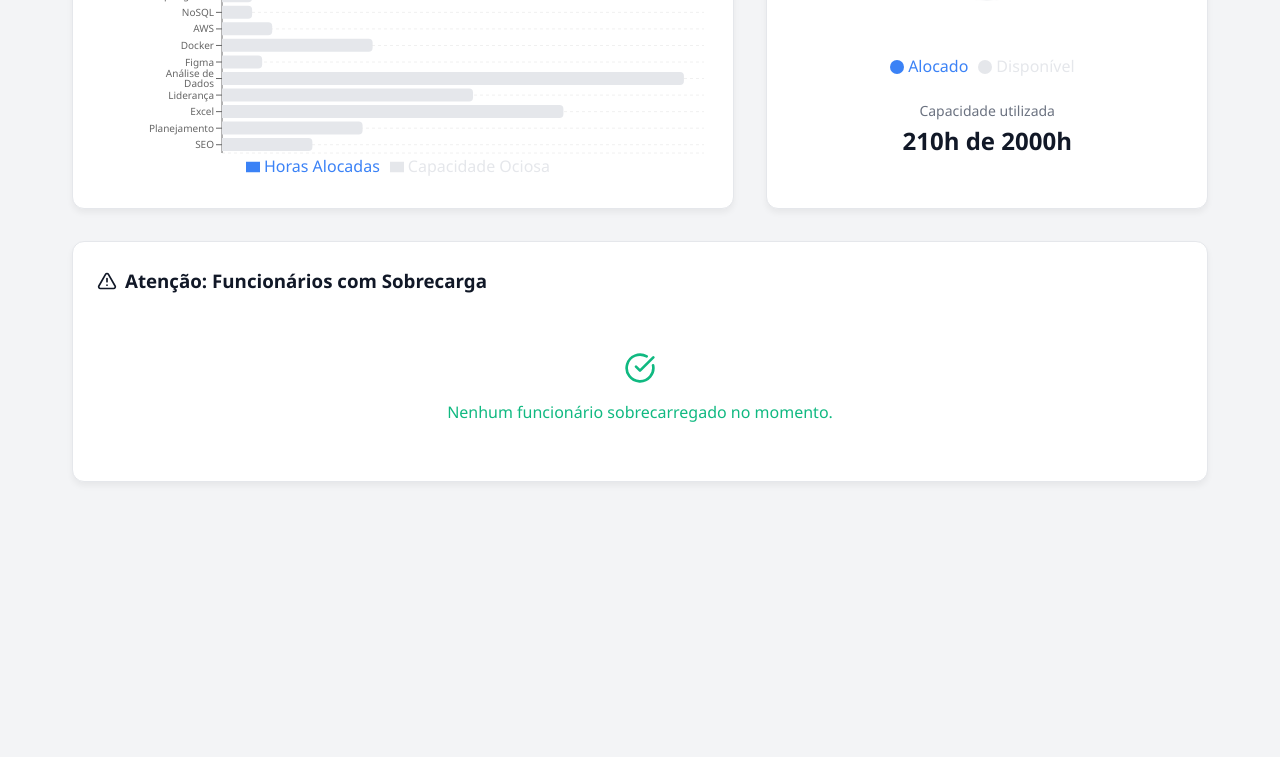
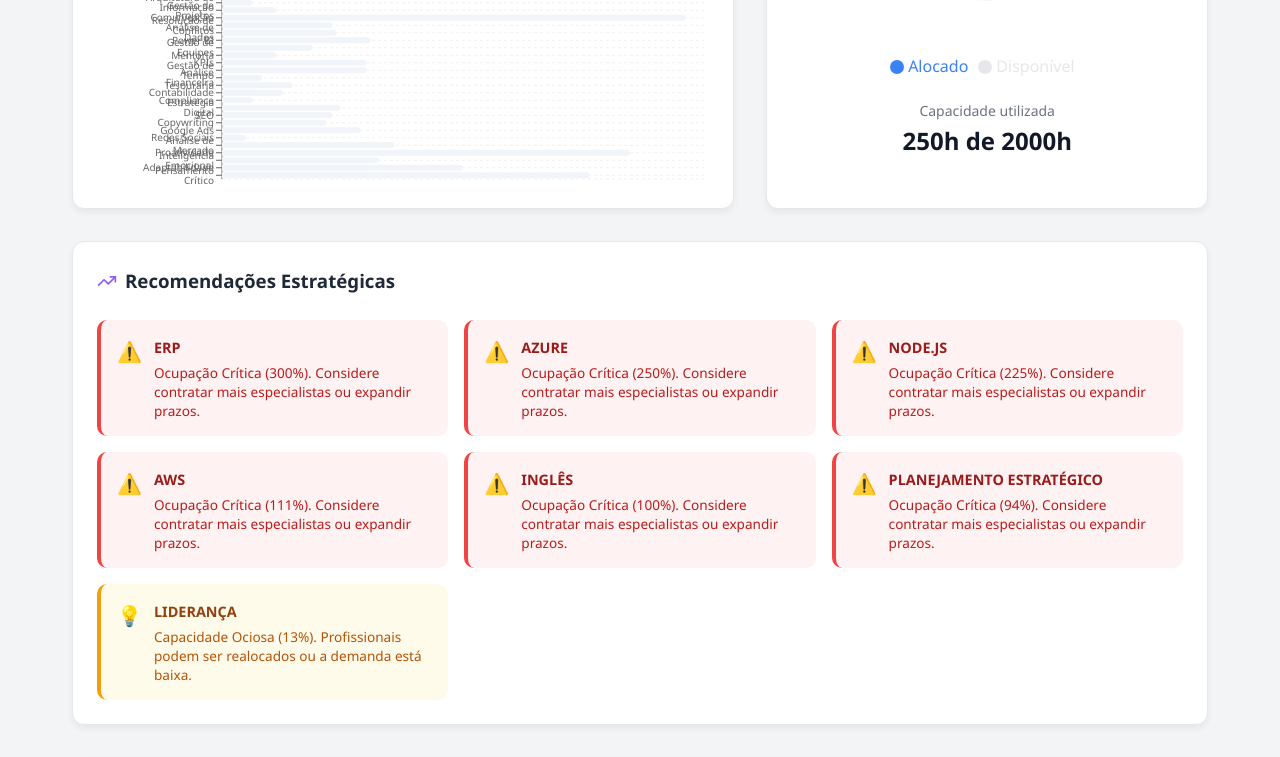
Before and after one commit to 710lucas/Gest-o-de-funcionarios-GISI, a React (Vite) app: page /analytics in a window 1280 px wide. Shown: the part 700-1457 px from the top of the page. Before the commit the page ends 1214 px from the top, so only its background shows below. Built offline with nearby package versions, Linux system fonts and the light colour scheme.

Commit message:
feat: implementar insights inteligentes no Analytics e digitação livre de skills (corrigido)

```diff
--- a/src/components/FuncionarioModal.jsx
+++ b/src/components/FuncionarioModal.jsx
@@ -180,17 +180,21 @@ const FuncionarioModal = ({ funcionario, isOpen, onClose, onSave, onDelete }) =>
 
             {isEditing && (
               <div className="add-skill-box" style={{ marginTop: '0.5rem', display: 'flex', gap: '0.5rem' }}>
-                <select
+                <input
+                  list="competencias-sugeridas"
                   className="form-input"
                   value={newSkill}
                   onChange={(e) => setNewSkill(e.target.value)}
-                >
-                  <option value="">Selecionar Competência...</option>
+                  onKeyDown={(e) => e.key === 'Enter' && (e.preventDefault(), handleAddSkill())}
+                  placeholder="Digitar ou selecionar skill..."
+                  style={{ flex: 1 }}
+                />
+                <datalist id="competencias-sugeridas">
                   {competenciasDisponiveis
                     .filter(c => !formData.competencias?.includes(c))
-                    .map(c => <option key={c} value={c}>{c}</option>)
+                    .map(c => <option key={c} value={c} />)
                   }
-                </select>
+                </datalist>
                 <button
                   type="button"
                   className="btn btn-secondary"
--- a/src/pages/Analytics.jsx
+++ b/src/pages/Analytics.jsx
@@ -9,6 +9,7 @@ const Analytics = () => {
     occupancyBySkill: [],
     globalAvailability: [],
     overloadedEmployees: [],
+    strategicInsights: [],
     stats: { totalHours: 0, allocatedHours: 0, avgOccupancy: 0 }
   });
   const [isMobile, setIsMobile] = useState(false);
@@ -43,8 +44,7 @@ const Analytics = () => {
       funcs.forEach(f => {
         (f.competencias || []).forEach(s => {
           if (skillStats[s]) {
-            // Dividimos a carga horária do funcionário pelo número de skills dele para uma estimativa justa de potencial
-            skillStats[s].total += f.carga_horaria_max / f.competencias.length;
+            skillStats[s].total += f.carga_horaria_max / (f.competencias.length || 1);
           }
         });
       });
@@ -80,10 +80,31 @@ const Analytics = () => {
         .map(f => ({
           ...f,
           effort: employeeEffort[f.id] || 0,
-          percent: Math.round(((employeeEffort[f.id] || 0) / f.carga_horaria_max) * 100)
+          percent: Math.round(((employeeEffort[f.id] || 0) / (f.carga_horaria_max || 40)) * 100)
         }))
         .filter(f => f.percent > 100)
         .sort((a, b) => b.percent - a.percent);
+
+      // 4. Insights Estratégicos
+      const strategicInsights = occupancyBySkill.map(s => {
+        if (s.percent >= 80) {
+          return {
+            skill: s.name,
+            type: 'danger',
+            message: `Ocupação Crítica (${s.percent}%). Considere contratar mais especialistas ou expandir prazos.`,
+            icon: '⚠️'
+          };
+        }
+        if (s.percent > 0 && s.percent <= 30) {
+          return {
+            skill: s.name,
+            type: 'warning',
+            message: `Capacidade Ociosa (${s.percent}%). Profissionais podem ser realocados ou a demanda está baixa.`,
+            icon: '💡'
+          };
+        }
+        return null;
+      }).filter(Boolean);
 
       setData({
         occupancyBySkill,
@@ -92,6 +113,7 @@ const Analytics = () => {
           { name: 'Disponível', value: Math.max(0, totalHours - allocatedHours), fill: '#e5e7eb' }
         ],
         overloadedEmployees,
+        strategicInsights,
         stats: {
           totalHours,
           allocatedHours,
@@ -104,8 +126,6 @@ const Analytics = () => {
       setLoading(false);
     }
   };
-
-  const COLORS = ['#3b82f6', '#10b981', '#f59e0b', '#ef4444', '#8b5cf6', '#ec4899'];
 
   if (loading) return <div className="container" style={{ textAlign: 'center', padding: '5rem' }}>Gerando inteligência de dados...</div>;
 
@@ -142,9 +162,19 @@ const Analytics = () => {
 
       <div style={{ display: 'grid', gridTemplateColumns: isMobile ? '1fr' : '1.5fr 1fr', gap: '2rem', marginBottom: '2rem' }}>
         <div className="card" style={{ padding: '1.5rem', boxShadow: '0 4px 6px rgba(0,0,0,0.05)' }}>
-          <h3 style={{ marginBottom: '1.5rem', display: 'flex', alignItems: 'center', gap: '0.5rem' }}>
-            <Users size={20} color="#3b82f6" /> Ocupação por Competência (Horas)
-          </h3>
+          <div style={{ display: 'flex', justifyContent: 'space-between', alignItems: 'center', marginBottom: '1.5rem', flexWrap: 'wrap', gap: '0.5rem' }}>
+            <h3 style={{ display: 'flex', alignItems: 'center', gap: '0.5rem', margin: 0 }}>
+              <Users size={20} color="#3b82f6" /> Ocupação por Competência (Horas)
+            </h3>
+            <div style={{ display: 'flex', gap: '0.75rem', fontSize: '0.7rem' }}>
+              <span style={{ display: 'flex', alignItems: 'center', gap: '0.25rem' }}>
+                <div style={{ width: '8px', height: '8px', backgroundColor: '#ef4444', borderRadius: '2px' }}></div> Crítico (&gt;80%)
+              </span>
+              <span style={{ display: 'flex', alignItems: 'center', gap: '0.25rem' }}>
+                <div style={{ width: '8px', height: '8px', backgroundColor: '#f59e0b', borderRadius: '2px' }}></div> Alerta (&lt;30%)
+              </span>
+            </div>
+          </div>
           <div style={{ height: '400px' }}>
             <ResponsiveContainer width="100%" height="100%">
               <BarChart data={data.occupancyBySkill} layout="vertical">
@@ -153,11 +183,34 @@ const Analytics = () => {
                 <YAxis dataKey="name" type="category" width={120} tick={{ fontSize: 10 }} interval={0} />
                 <Tooltip
                   cursor={{ fill: '#f9fafb' }}
-                  contentStyle={{ borderRadius: '8px', border: 'none', boxShadow: '0 4px 12px rgba(0,0,0,0.1)' }}
+                  content={({ active, payload }) => {
+                    if (active && payload && payload.length) {
+                      const s = payload[0].payload;
+                      return (
+                        <div style={{ backgroundColor: '#fff', padding: '0.75rem', borderRadius: '8px', boxShadow: '0 4px 12px rgba(0,0,0,0.1)', border: '1px solid #e5e7eb' }}>
+                          <strong style={{ display: 'block', marginBottom: '0.25rem' }}>{s.name}</strong>
+                          <div style={{ fontSize: '0.85rem', color: '#4b5563' }}>
+                            <p style={{ margin: 0 }}>Capacidade: {(s.ocupado + s.livre).toFixed(1)}h</p>
+                            <p style={{ margin: 0 }}>Alocado: {s.ocupado}h</p>
+                            <p style={{ margin: '0.25rem 0 0 0', fontWeight: 'bold', color: s.percent >= 80 ? '#ef4444' : s.percent <= 30 ? '#f59e0b' : '#3b82f6' }}>
+                              Uso: {s.percent}%
+                            </p>
+                          </div>
+                        </div>
+                      );
+                    }
+                    return null;
+                  }}
                 />
-                <Legend />
-                <Bar dataKey="ocupado" name="Horas Alocadas" stackId="a" fill="#3b82f6" radius={[0, 0, 0, 0]} />
-                <Bar dataKey="livre" name="Capacidade Ociosa" stackId="a" fill="#e5e7eb" radius={[0, 4, 4, 0]} />
+                <Bar dataKey="ocupado" stackId="a" radius={[0, 0, 0, 0]}>
+                  {data.occupancyBySkill.map((entry, index) => (
+                    <Cell
+                      key={`cell-${index}`}
+                      fill={entry.percent >= 80 ? '#ef4444' : entry.percent <= 30 ? '#f59e0b' : '#3b82f6'}
+                    />
+                  ))}
+                </Bar>
+                <Bar dataKey="livre" name="Capacidade Ociosa" stackId="a" fill="#f1f5f9" radius={[0, 4, 4, 0]} />
               </BarChart>
             </ResponsiveContainer>
           </div>
@@ -195,6 +248,46 @@ const Analytics = () => {
         </div>
       </div>
 
+      {/* Insights Estratégicos */}
+      <div className="card" style={{ padding: '1.5rem', boxShadow: '0 4px 6px rgba(0,0,0,0.05)', marginBottom: '2rem' }}>
+        <h3 style={{ marginBottom: '1.5rem', display: 'flex', alignItems: 'center', gap: '0.5rem' }}>
+          <TrendingUp size={20} color="#8b5cf6" /> Recomendações Estratégicas
+        </h3>
+        <div style={{ display: 'grid', gridTemplateColumns: isMobile ? '1fr' : 'repeat(auto-fill, minmax(300px, 1fr))', gap: '1rem' }}>
+          {data.strategicInsights.length > 0 ? (
+            data.strategicInsights.map((insight, idx) => (
+              <div
+                key={idx}
+                style={{
+                  padding: '1rem',
+                  borderRadius: '10px',
+                  backgroundColor: insight.type === 'danger' ? '#fef2f2' : '#fffbeb',
+                  borderLeft: `4px solid ${insight.type === 'danger' ? '#ef4444' : '#f59e0b'}`,
+                  display: 'flex',
+                  gap: '0.75rem',
+                  alignItems: 'flex-start'
+                }}
+              >
+                <span style={{ fontSize: '1.25rem' }}>{insight.icon}</span>
+                <div>
+                  <strong style={{ display: 'block', fontSize: '0.9rem', color: insight.type === 'danger' ? '#991b1b' : '#92400e', textTransform: 'uppercase', marginBottom: '0.25rem' }}>
+                    {insight.skill}
+                  </strong>
+                  <p style={{ margin: 0, fontSize: '0.85rem', color: insight.type === 'danger' ? '#b91c1c' : '#b45309', lineHeight: '1.4' }}>
+                    {insight.message}
+                  </p>
+                </div>
+              </div>
+            ))
+          ) : (
+            <div style={{ gridColumn: '1 / -1', textAlign: 'center', padding: '2rem', color: '#6b7280' }}>
+              <CheckCircle size={32} style={{ marginBottom: '0.5rem', opacity: 0.5 }} />
+              <p>Capacidade operacional equilibrada. Nenhuma ação recomendada no momento.</p>
+            </div>
+          )}
+        </div>
+      </div>
+
       <div className="card" style={{ padding: '1.5rem', boxShadow: '0 4px 6px rgba(0,0,0,0.05)' }}>
         <h3 style={{ marginBottom: '1.5rem', display: 'flex', alignItems: 'center', gap: '0.5rem', color: data.overloadedEmployees.length > 0 ? '#ef4444' : '#111827' }}>
           <AlertTriangle size={20} /> Atenção: Funcionários com Sobrecarga
@@ -227,7 +320,7 @@ const Analytics = () => {
                     <td>
                       <div style={{ display: 'flex', alignItems: 'center', gap: '0.5rem' }}>
                         <div style={{ flex: 1, height: '8px', background: '#fee2e2', borderRadius: '4px', minWidth: '60px' }}>
-                          <div style={{ height: '100%', background: '#ef4444', width: '100%', borderRadius: '4px' }}></div>
+                          <div style={{ height: '100%', background: '#ef4444', width: `${Math.min(100, f.percent)}%`, borderRadius: '4px' }}></div>
                         </div>
                         <span>{f.percent}%</span>
                       </div>
--- a/src/pages/Cadastro.jsx
+++ b/src/pages/Cadastro.jsx
@@ -7,6 +7,7 @@ const Cadastro = () => {
     const navigate = useNavigate();
     const [isMobile, setIsMobile] = useState(false);
     const [loading, setLoading] = useState(false);
+    const [newSkill, setNewSkill] = useState('');
     const [formData, setFormData] = useState({
         nome: '',
         cargo: '',
@@ -33,6 +34,24 @@ const Cadastro = () => {
         setFormData(prev => ({
             ...prev,
             [name]: value
+        }));
+    };
+
+    const handleAddSkill = (e) => {
+        if (e) e.preventDefault();
+        if (newSkill && !formData.competencias.includes(newSkill)) {
+            setFormData(prev => ({
+                ...prev,
+                competencias: [...prev.competencias, newSkill]
+            }));
+            setNewSkill('');
+        }
+    };
+
+    const handleRemoveSkill = (skill) => {
+        setFormData(prev => ({
+            ...prev,
+            competencias: prev.competencias.filter(s => s !== skill)
         }));
     };
 
@@ -136,6 +155,49 @@ const Cadastro = () => {
                         />
                     </div>
 
+                    <div className="form-group">
+                        <label className="form-label">Competências / Skills</label>
+                        <div className="skills-container" style={{ marginBottom: '0.75rem' }}>
+                            {formData.competencias.map(skill => (
+                                <span key={skill} className="skill-tag">
+                                    {skill}
+                                    <button
+                                        type="button"
+                                        className="remove-skill"
+                                        onClick={() => handleRemoveSkill(skill)}
+                                    >
+                                        &times;
+                                    </button>
+                                </span>
+                            ))}
+                        </div>
+                        <div style={{ display: 'flex', gap: '0.5rem' }}>
+                            <input
+                                list="competencias-sugeridas"
+                                className="form-input"
+                                value={newSkill}
+                                onChange={(e) => setNewSkill(e.target.value)}
+                                onKeyDown={(e) => e.key === 'Enter' && handleAddSkill(e)}
+                                placeholder="Digitar ou selecionar skill..."
+                                style={{ flex: 1 }}
+                            />
+                            <datalist id="competencias-sugeridas">
+                                {api.getCompetenciasPadrao()
+                                    .filter(c => !formData.competencias.includes(c))
+                                    .map(c => <option key={c} value={c} />)
+                                }
+                            </datalist>
+                            <button
+                                type="button"
+                                className="btn btn-secondary"
+                                onClick={handleAddSkill}
+                                style={{ whiteSpace: 'nowrap' }}
+                            >
+                                Adicionar
+                            </button>
+                        </div>
+                    </div>
+
                     <div style={{ display: 'flex', flexDirection: 'column', gap: '1rem', marginTop: '2rem' }}>
                         <button
                             type="submit"
--- a/src/services/api.js
+++ b/src/services/api.js
@@ -8,29 +8,31 @@ const AI_CONFIG_KEY = 'ai_config';
 
 // Definições Globais para Sincronia de Dados
 const SKILLS_POR_CARGO = {
-  'Desenvolvedor': ['React', 'JavaScript', 'TypeScript', 'Node.js', 'SQL'],
-  'Analista de Sistemas': ['Java', 'Spring Boot', 'SQL', 'NoSQL'],
-  'Especialista em Cloud': ['AWS', 'Docker', 'Kubernetes', 'Python'],
-  'Engenheiro DevOps': ['Docker', 'Kubernetes', 'AWS', 'Python'],
-  'Designer': ['Design UI/UX', 'Figma', 'React', 'CSS'],
-  'Especialista em UX': ['Design UI/UX', 'Figma', 'Análise de Dados'],
-  'Gerente': ['Gestão de Projetos', 'Liderança', 'Análise de Dados'],
-  'Analista': ['Análise de Dados', 'SQL', 'Python', 'Excel'],
-  'Coordenador': ['Gestão de Projetos', 'Liderança', 'Planejamento'],
-  'Financeiro': ['Excel', 'ERP', 'Análise de Dados'],
-  'Marketing': ['Análise de Dados', 'SEO', 'Copywriting']
+  'Desenvolvedor': ['React', 'JavaScript', 'TypeScript', 'Node.js', 'SQL', 'Git', 'Clean Code', 'Inglês'],
+  'Analista de Sistemas': ['Java', 'Spring Boot', 'SQL', 'NoSQL', 'UML', 'Metodologias Ágeis', 'Azure'],
+  'Especialista em Cloud': ['AWS', 'Docker', 'Kubernetes', 'Python', 'Terraform', 'Linux', 'Segurança da Informação'],
+  'Engenheiro DevOps': ['Docker', 'Kubernetes', 'AWS', 'Python', 'CI/CD', 'Jenkins', 'Monitoramento'],
+  'Designer': ['Design UI/UX', 'Figma', 'Adobe XD', 'Photoshop', 'Prototipagem', 'Criatividade'],
+  'Especialista em UX': ['Design UI/UX', 'Figma', 'Pesquisa de Usuário', 'Testes A/B', 'Arquitetura de Informação'],
+  'Gerente': ['Gestão de Projetos', 'Liderança', 'Comunicação', 'Resolução de Conflitos', 'Planejamento Estratégico'],
+  'Analista': ['Análise de Dados', 'SQL', 'Python', 'Excel Avançado', 'Power BI', 'Storytelling de Dados'],
+  'Coordenador': ['Gestão de Equipes', 'Liderança', 'Mentoria', 'KPIs', 'Gestão de Tempo'],
+  'Financeiro': ['Análise Financeira', 'ERP', 'Tesouraria', 'Contabilidade', 'Excel Avançado', 'Compliance'],
+  'Marketing': ['Estratégia Digital', 'SEO', 'Copywriting', 'Google Ads', 'Redes Sociais', 'Análise de Mercado']
 };
 
 const CARGOS_POR_DEPTO = {
   'TI': ['Desenvolvedor', 'Analista de Sistemas', 'Especialista em Cloud', 'Engenheiro DevOps'],
   'Marketing': ['Designer', 'Especialista em UX', 'Marketing'],
-  'RH': ['Gerente', 'Analista'],
+  'RH': ['Gerente', 'Analista', 'Coordenador'],
   'Financeiro': ['Financeiro', 'Analista'],
-  'Vendas': ['Coordenador', 'Analista'],
-  'Operações': ['Coordenador', 'Analista']
+  'Vendas': ['Coordenador', 'Analista', 'Marketing'],
+  'Operações': ['Coordenador', 'Analista', 'Gerente']
 };
 
-const COMPETENCIAS_PADRAO = [...new Set(Object.values(SKILLS_POR_CARGO).flat())];
+const COMPETENCIAS_SOFT = ['Comunicação', 'Liderança', 'Trabalho em Equipe', 'Proatividade', 'Inteligência Emocional', 'Adaptabilidade', 'Pensamento Crítico'];
+
+const COMPETENCIAS_PADRAO = [...new Set([...Object.values(SKILLS_POR_CARGO).flat(), ...COMPETENCIAS_SOFT])];
 
 // Configuração padrão
 const getConfig = () => {
@@ -82,12 +84,15 @@ const generateDefaultData = () => {
     const mes = String(Math.floor(Math.random() * 12) + 1).padStart(2, '0');
     const dia = String(Math.floor(Math.random() * 28) + 1).padStart(2, '0');
 
-    // Atribuir competências baseadas no cargo
+    // Atribuir competências baseadas no cargo + Algumas Soft Skills
     let poolSkills = SKILLS_POR_CARGO[cargo] || SKILLS_POR_CARGO[cargo.split(' ')[0]] || COMPETENCIAS_PADRAO;
-    const numComp = 2 + Math.floor(Math.random() * 2);
-    const compFunc = [...poolSkills]
-      .sort(() => 0.5 - Math.random())
-      .slice(0, numComp);
+    const numCompTech = 2 + Math.floor(Math.random() * 2);
+    const numCompSoft = 1 + Math.floor(Math.random() * 2);
+
+    const compFunc = [
+      ...[...poolSkills].sort(() => 0.5 - Math.random()).slice(0, numCompTech),
+      ...[...COMPETENCIAS_SOFT].sort(() => 0.5 - Math.random()).slice(0, numCompSoft)
+    ];
 
     funcionarios.push({
       id: i + 1,
```
Also changed, not shown: .gemini/current_sprint.md.
